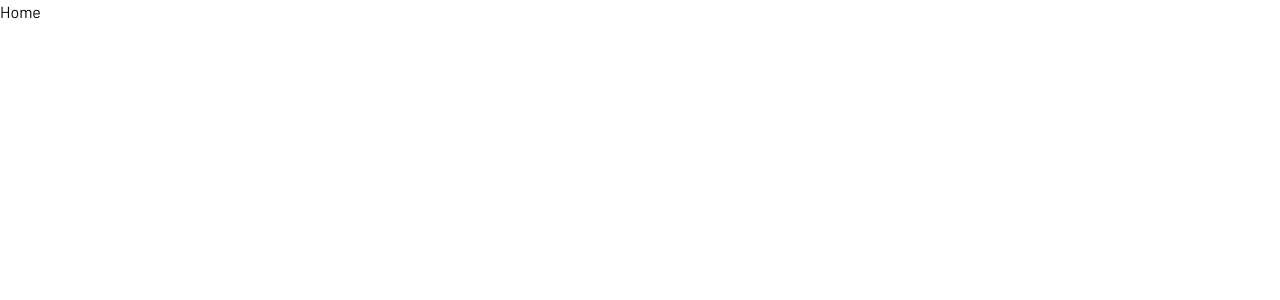
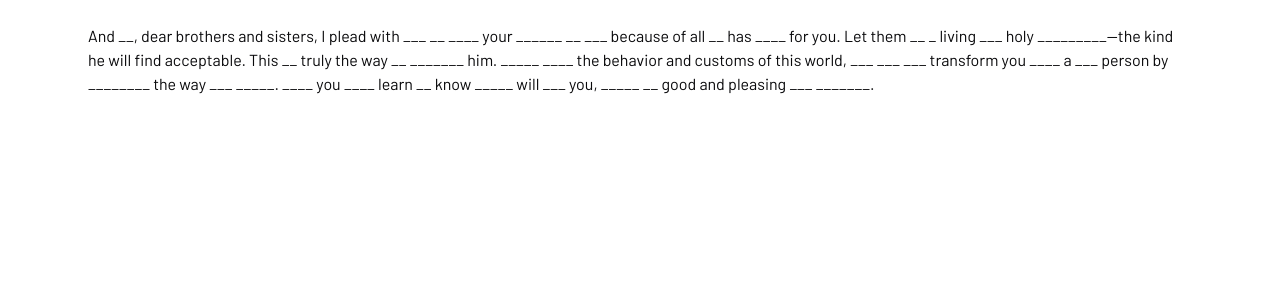
Before and after one commit to jcbura/zaphan-client, a Next.js app: page / in a window 1280 px wide. Shown: the top 300 px of the page. Built offline with nearby package versions, Linux system fonts and the light colour scheme; a web font is replaced by a local one.

Commit message:
feat: add claude blanking strategy

```diff
--- a/src/app/page.tsx
+++ b/src/app/page.tsx
@@ -1,5 +1,21 @@
+import { applyBlanking, Segment, segmentVerse } from '@/utils';
+
 const Home = () => {
-  return <div>Home</div>;
+  const verse = `And so, dear brothers and sisters, I plead with you to give your bodies to God because of all he has done for you. Let them be a living and holy sacrifice—the kind he will find acceptable. This is truly the way to worship him. Don’t copy the behavior and customs of this world, but let God transform you into a new person by changing the way you think. Then you will learn to know God’s will for you, which is good and pleasing and perfect.`;
+  const segments: Segment[] = segmentVerse(verse);
+  const blanking = applyBlanking(segments, {
+    percent: 0.5,
+  });
+
+  return (
+    <div className="mx-auto flex w-full max-w-6xl flex-col p-4 md:p-6">
+      <p>
+        {blanking.map((blank) =>
+          blank.blanked ? '_'.repeat(blank.text.length) : blank.text,
+        )}
+      </p>
+    </div>
+  );
 };
 
 export default Home;
--- /dev/null
+++ b/src/utils/blanking.ts
@@ -0,0 +1,94 @@
+export type Segment = { text: string; blankable: boolean };
+
+export const WORD_RE = /[A-Za-z]+(?:['’][A-Za-z]+)*/g;
+
+export const segmentVerse = (text: string): Segment[] => {
+  const segments: Segment[] = [];
+  let lastIndex = 0;
+  let match: RegExpExecArray | null;
+
+  while ((match = WORD_RE.exec(text)) !== null) {
+    if (match.index > lastIndex) {
+      segments.push({
+        text: text.slice(lastIndex, match.index),
+        blankable: false,
+      });
+    }
+    segments.push({ text: match[0], blankable: true });
+    lastIndex = match.index + match[0].length;
+  }
+  if (lastIndex < text.length) {
+    segments.push({ text: text.slice(lastIndex), blankable: false });
+  }
+  return segments;
+};
+
+export interface BlankingOptions {
+  percent: number; // 0–1
+  floor?: number; // minimum blanked words, default 0
+  ceiling?: number; // maximum blanked words, default Infinity
+  rng?: () => number; // defaults to Math.random; pass a seeded fn for repeatability
+}
+
+export const applyBlanking = (
+  segments: Segment[],
+  {
+    percent,
+    floor = 0,
+    ceiling = Infinity,
+    rng = Math.random,
+  }: BlankingOptions,
+): (Segment & { blanked: boolean })[] => {
+  const blankableIndices = segments
+    .map((s, i) => (s.blankable ? i : -1))
+    .filter((i) => i !== -1);
+
+  // independent roll per blankable word
+  const blanked = new Set<number>();
+  for (const i of blankableIndices) {
+    if (rng() < percent) blanked.add(i);
+  }
+
+  const effectiveCeiling = Math.min(ceiling, blankableIndices.length);
+
+  // too few: add random unblanked words until floor is met
+  if (blanked.size < floor) {
+    const candidates = shuffle(
+      blankableIndices.filter((i) => !blanked.has(i)),
+      rng,
+    );
+    for (const i of candidates) {
+      if (blanked.size >= floor) break;
+      blanked.add(i);
+    }
+  }
+
+  // too many: remove random blanked words until ceiling is met
+  if (blanked.size > effectiveCeiling) {
+    const toRemove = shuffle([...blanked], rng);
+    for (const i of toRemove) {
+      if (blanked.size <= effectiveCeiling) break;
+      blanked.delete(i);
+    }
+  }
+
+  return segments.map((seg, i) => ({ ...seg, blanked: blanked.has(i) }));
+};
+
+export const shuffle = <T>(arr: T[], rng: () => number): T[] => {
+  const a = [...arr];
+  for (let i = a.length - 1; i > 0; i--) {
+    const j = Math.floor(rng() * (i + 1));
+    [a[i], a[j]] = [a[j], a[i]];
+  }
+  return a;
+};
+
+/*
+// fresh
+applyBlanking(segments, { percent: 0.4, floor: 2, ceiling: 6 });
+
+// repeatable — same seed always produces same blank pattern
+const rng = mulberry32(hashString(`${verseId}:${attemptId}`));
+applyBlanking(segments, { percent: 0.4, floor: 2, ceiling: 6, rng });
+*/
--- a/src/utils/index.ts
+++ b/src/utils/index.ts
@@ -1 +1,2 @@
+export * from './blanking';
 export * from './cn';
```
